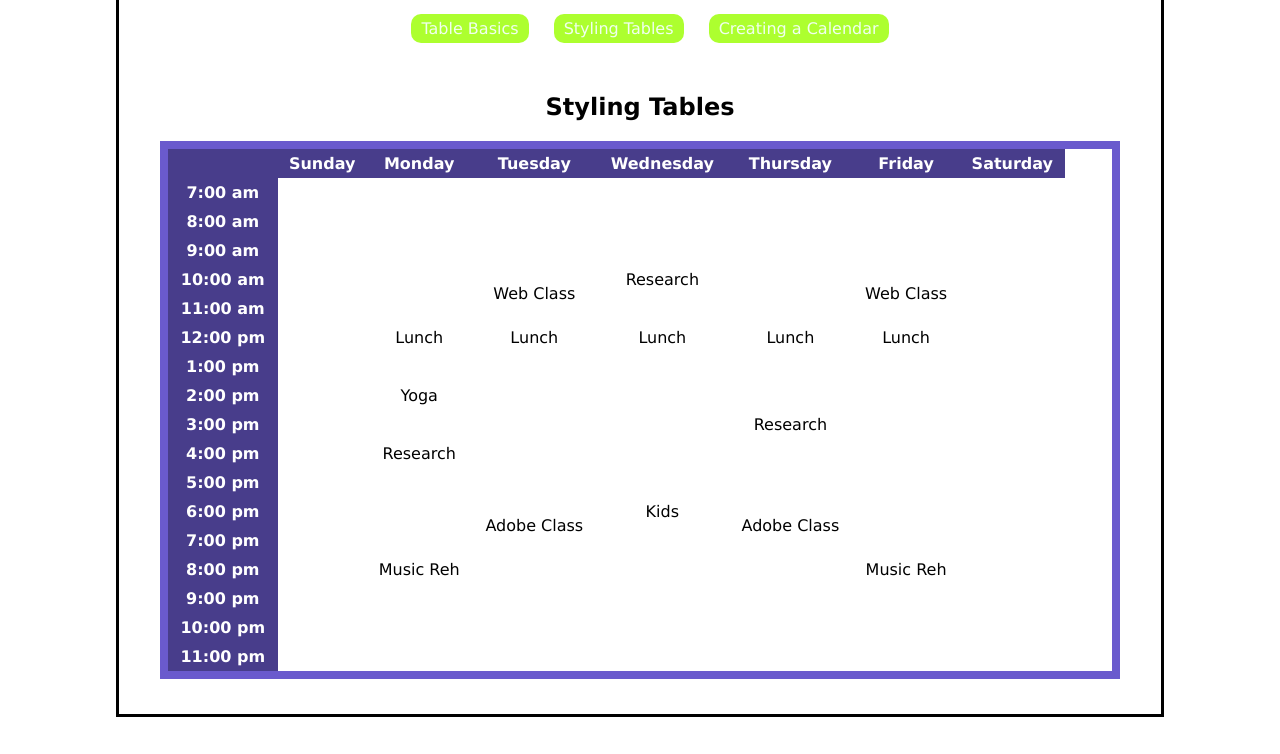
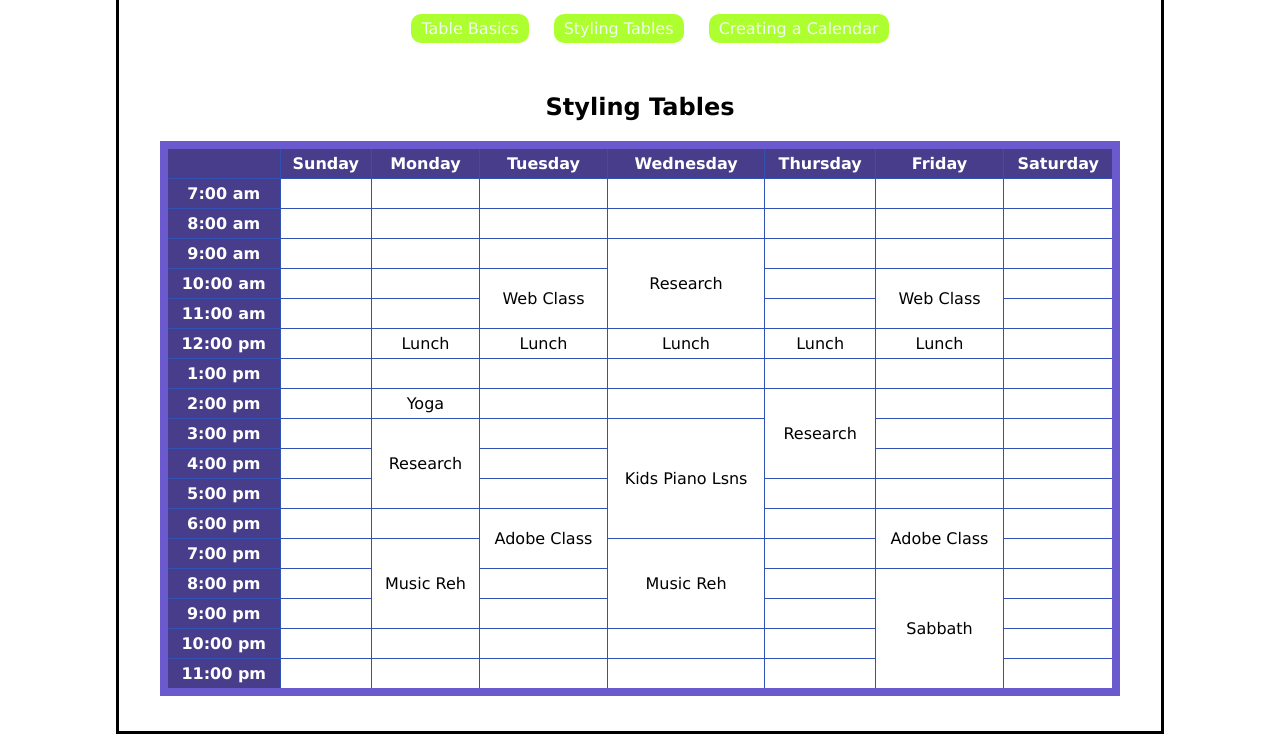
Before and after one commit to PamsterHamster/web105, a plain HTML site: page 05tables/styling-tables.html in a window 1280 px wide. Shown: the part 100-854 px from the top of the page. Drawn offline with Linux system fonts and the light colour scheme.

Commit message:
Add files via upload

```diff
--- a/05tables/styling-tables.html
+++ b/05tables/styling-tables.html
@@ -17,7 +17,7 @@
 
         th,
         td {
-            border: 1px rgb(51, 81, 179);
+            border: 1px solid rgb(51, 81, 179);
             padding: 5px;
         }
 
@@ -98,13 +98,9 @@
                 <td></td>
                 <td rowspan=2>Web Class</td>
                 <td></td>
-                <td></td>
             </tr>
             <tr>
                 <th>11:00 am</th>
-                <td></td>
-                <td></td>
-                <td></td>
                 <td></td>
                 <td></td>
                 <td></td>
@@ -118,10 +114,6 @@
                 <td rowspan="1">Lunch</td>
                 <td rowspan="1">Lunch</td>
                 <td rowspan="1">Lunch</td>
-                <td></td>
-                <td></td>
-                <td></td>
-                <td></td>
                 <td></td>
             </tr>
             <tr>
@@ -149,16 +141,12 @@
                 <td></td>
                 <td rowspan=3>Research</td>
                 <td></td>
-                <td rowspan=7>Kids</td>
-                <td></td>
+                <td rowspan=4>Kids Piano Lsns</td>
                 <td></td>
                 <td></td>
             </tr>
             <tr>
                 <th>4:00 pm</th>
-                <td></td>
-                <td></td>
-                <td></td>
                 <td></td>
                 <td></td>
                 <td></td>
@@ -171,26 +159,21 @@
                 <td></td>
                 <td></td>
                 <td></td>
-                <td></td>
-                <td></td>
             </tr>
             <tr>
                 <th>6:00 pm</th>
                 <td></td>
                 <td></td>
                 <td rowspan=2>Adobe Class</td>
+                <td></td>
                 <td rowspan=2>Adobe Class</td>
-                <td></td>
-                <td></td>
                 <td></td>
             </tr>
             <tr>
                 <th>7:00 pm</th>
                 <td></td>
-                <td rowspan="3">Music Reh</td>
                 <td rowspan=3>Music Reh</td>
-                <td></td>
-                <td></td>
+                <td rowspan=3>Music Reh</td>
                 <td></td>
                 <td></td>
             </tr>
@@ -199,10 +182,9 @@
                 <td></td>
                 <td></td>
                 <td></td>
+                <td rowspan=4>Sabbath</td>
                 <td></td>
-                <td></td>
-                <td></td>
-                <td></td>
+
             </tr>
             <tr>
                 <th>9:00 pm</th>
@@ -210,13 +192,9 @@
                 <td></td>
                 <td></td>
                 <td></td>
-                <td></td>
-                <td></td>
-                <td></td>
             </tr>
             <tr>
                 <th>10:00 pm</th>
-                <td></td>
                 <td></td>
                 <td></td>
                 <td></td>
@@ -232,7 +210,6 @@
                 <td></td>
                 <td></td>
                 <td></td>
-                <td></td>
             </tr>
         </table>
     </div>
```
Also changed, not shown: 05tables/calendar.html (+1 -1 lines), 05tables/index.html (+4 -0 lines).
